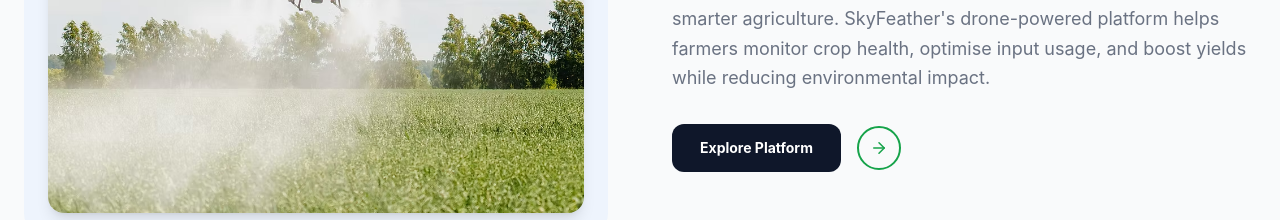
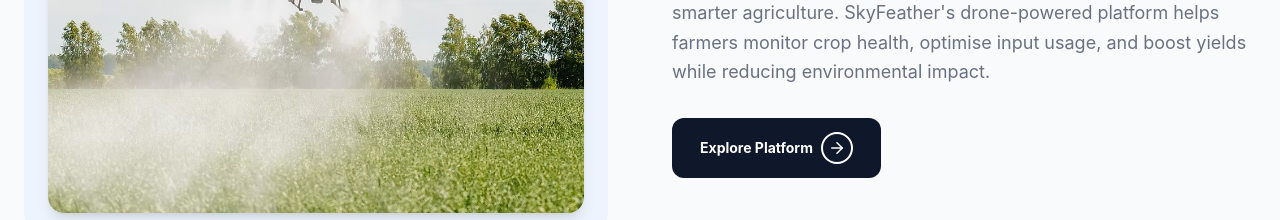
Before and after one commit to mithlohar144/SkyFeather-Innovations, a React (Vite) app in the folder SkyFeather/: page / in a window 1280 px wide. Shown: the part 2140-2360 px from the top of the page. Built offline with nearby package versions, Linux system fonts and the light colour scheme.

Commit message:
Fix button layout and adjust styles in PlatformSection component

```diff
--- a/SkyFeather/src/components/home/PlatformSection.jsx
+++ b/SkyFeather/src/components/home/PlatformSection.jsx
@@ -63,14 +63,15 @@ const PlatformSection = () => (
               className="btn-interactive bg-agri-dark text-white px-7 py-3.5 rounded-xl font-bold text-sm hover:bg-blue-600 hover:shadow-lg hover:shadow-blue-500/25 hover:scale-[1.03] active:scale-[0.98] transition-all duration-300 inline-flex items-center gap-2"
             >
               Explore Platform
-            </a>
-            <a
+              <a
               href="/contact"
               aria-label="Contact us"
-              className="btn-interactive w-11 h-11 rounded-full border-2 border-agri-green flex items-center justify-center text-agri-green hover:bg-blue-600 hover:border-blue-600 hover:text-white hover:scale-110 hover:shadow-lg hover:shadow-blue-500/25 active:scale-95 transition-all duration-300"
+              className="btn-interactive w-8 h-8 rounded-full border-2  flex items-center justify-center   hover:text-white hover:scale-110 hover:shadow-lg hover:shadow-blue-500/25 active:scale-95 transition-all duration-300"
             >
               <ArrowRight size={18} aria-hidden="true" />
             </a>
+            </a>
+
           </div>
         </motion.div>
       </div>
```
